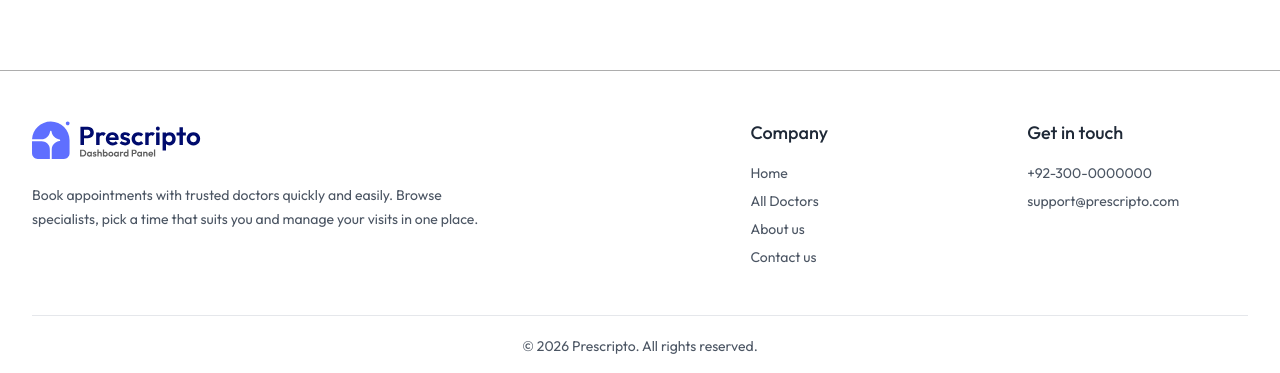
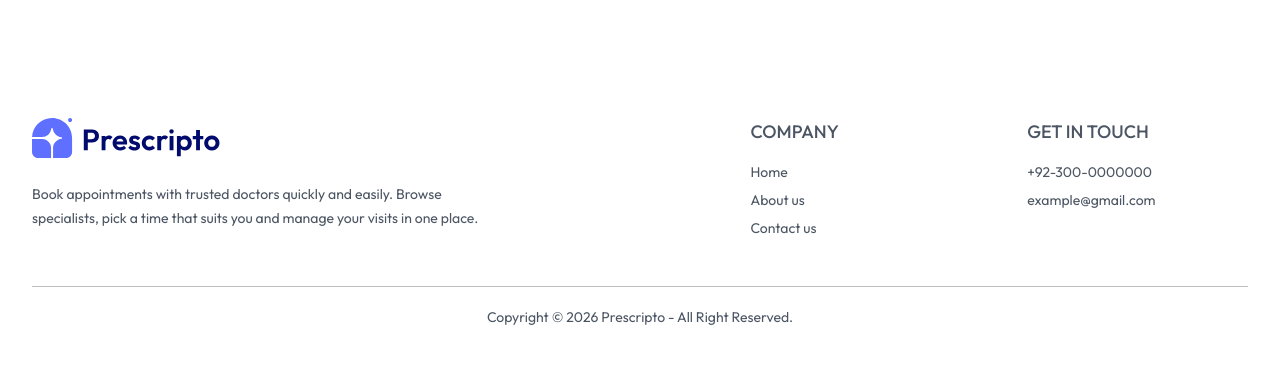
Before and after one commit to asia272/full-stack-doctor-appointment-booking-system, a Next.js app: page / in a window 1280 px wide. Shown: the part 938-1311 px from the top of the page. After the commit the page ends 1285 px from the top, so only its background shows below. Built offline with nearby package versions, Linux system fonts and the light colour scheme; no server answers.

Commit message:
footer completed

```diff
--- a/src/components/layout/PublicFooter.tsx
+++ b/src/components/layout/PublicFooter.tsx
@@ -3,19 +3,18 @@ import Image from "next/image";
 
 const company = [
     { label: "Home", href: "/" },
-    { label: "All Doctors", href: "/doctors" },
     { label: "About us", href: "/about" },
     { label: "Contact us", href: "/contact" },
 ];
 
 export default function PublicFooter() {
     return (
-        <footer className="mt-20 border-t border-[#ADADAD] bg-background">
+        <footer className="mt-20  bg-background">
             <div className="mx-auto max-w-7xl px-4 sm:px-6 lg:px-8">
                 <div className="grid gap-10 py-12 sm:grid-cols-2 lg:grid-cols-[3fr_1fr_1fr] lg:gap-14">
                     <div>
                         <Image
-                            src="/assets/assets_admin/admin_logo.svg"
+                            src="/assets/assets_frontend/logo.svg"
                             alt="Prescripto"
                             width={217}
                             height={46}
@@ -29,7 +28,7 @@ export default function PublicFooter() {
                     </div>
 
                     <div>
-                        <h2 className="text-lg font-medium text-[#1F2937]">
+                        <h2 className="text-lg font-medium text-[#4B5563] uppercase">
                             Company
                         </h2>
                         <ul className="mt-4 space-y-2 text-sm text-[#4B5563]">
@@ -47,19 +46,20 @@ export default function PublicFooter() {
                     </div>
 
                     <div>
-                        <h2 className="text-lg font-medium text-[#1F2937]">
+                        <h2 className="text-lg font-medium text-[#4B5563] uppercase">
                             Get in touch
                         </h2>
                         <ul className="mt-4 space-y-2 text-sm text-[#4B5563]">
-                            {/* Replace with your real contact details */}
+
                             <li>+92-300-0000000</li>
-                            <li>support@prescripto.com</li>
+                            <li>example@gmail.com</li>
                         </ul>
                     </div>
                 </div>
 
-                <p className="border-t py-5 text-center text-sm text-[#4B5563]">
-                    © {new Date().getFullYear()} Prescripto. All rights reserved.
+                <p className="border-t py-5 text-center border-[#BDBDBD] text-sm text-[#4B5563]">
+
+                    Copyright  © {new Date().getFullYear()} Prescripto - All Right Reserved.
                 </p>
             </div>
         </footer>
```
